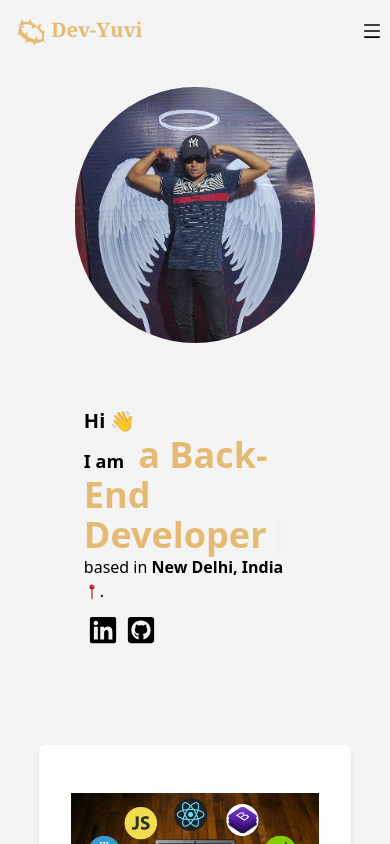
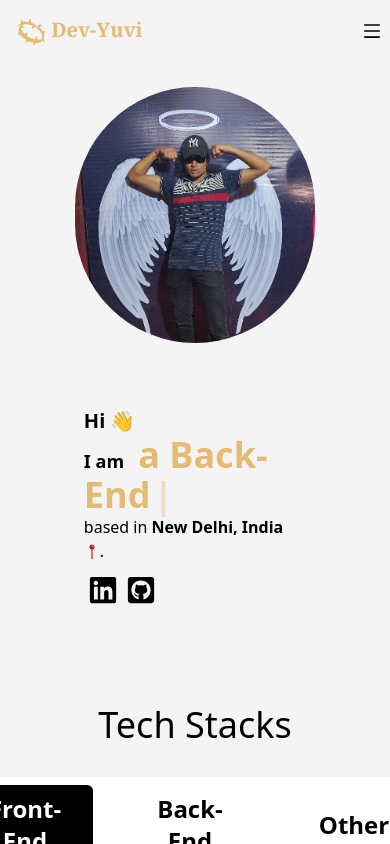
Before and after one commit to Yuvraj883/Yuvis-Portfolio, a React (Create React App) app: page / in a window 390 px wide. Shown: the top 844 px of the page. Built offline with nearby package versions, Linux system fonts and the light colour scheme.

Commit message:
Added techstack component for the small screen view.

```diff
--- a/src/Components/Home.jsx
+++ b/src/Components/Home.jsx
@@ -80,6 +80,7 @@ function Home() {
 
             </div>
 
+            <TechStacks />
 
 
         </>
```
